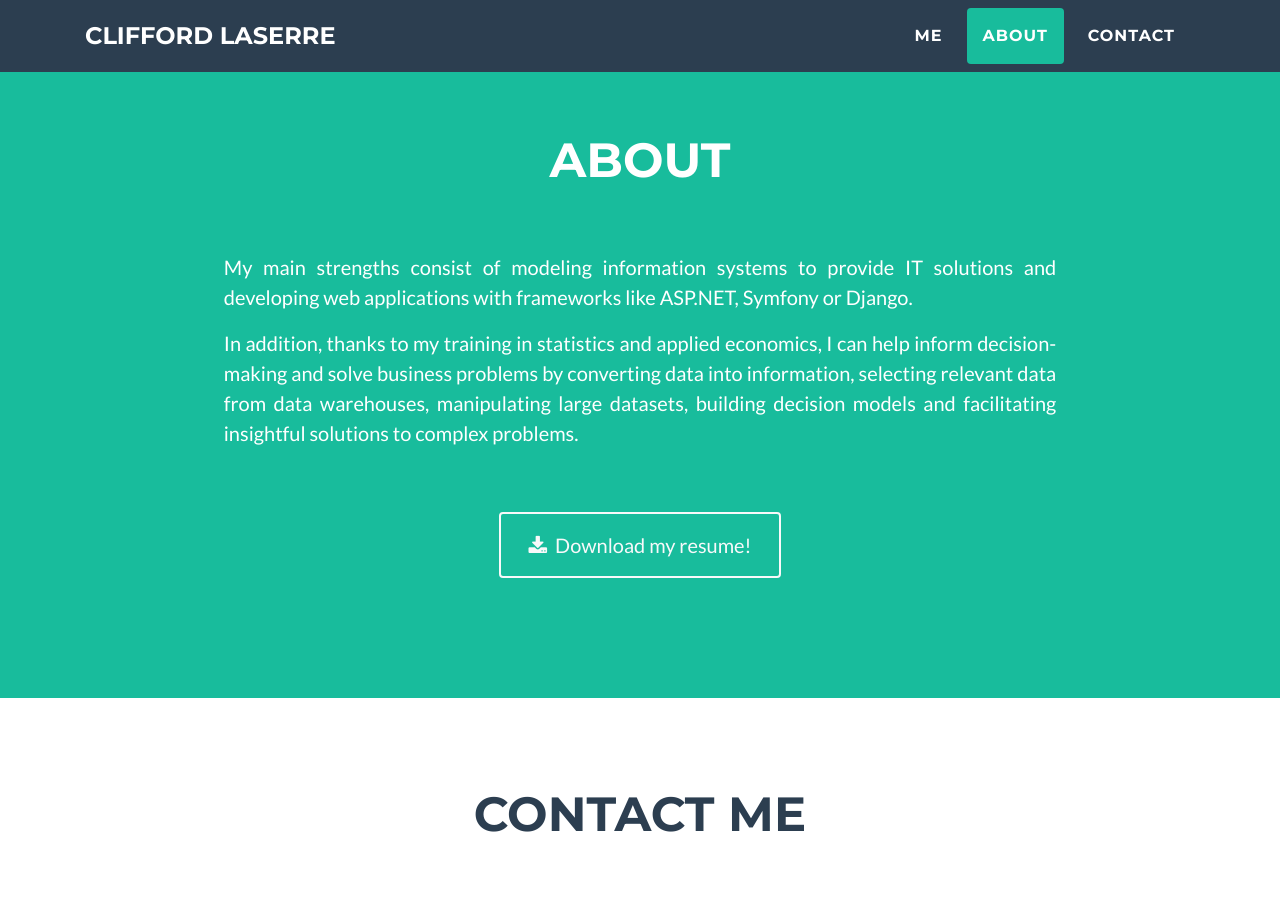
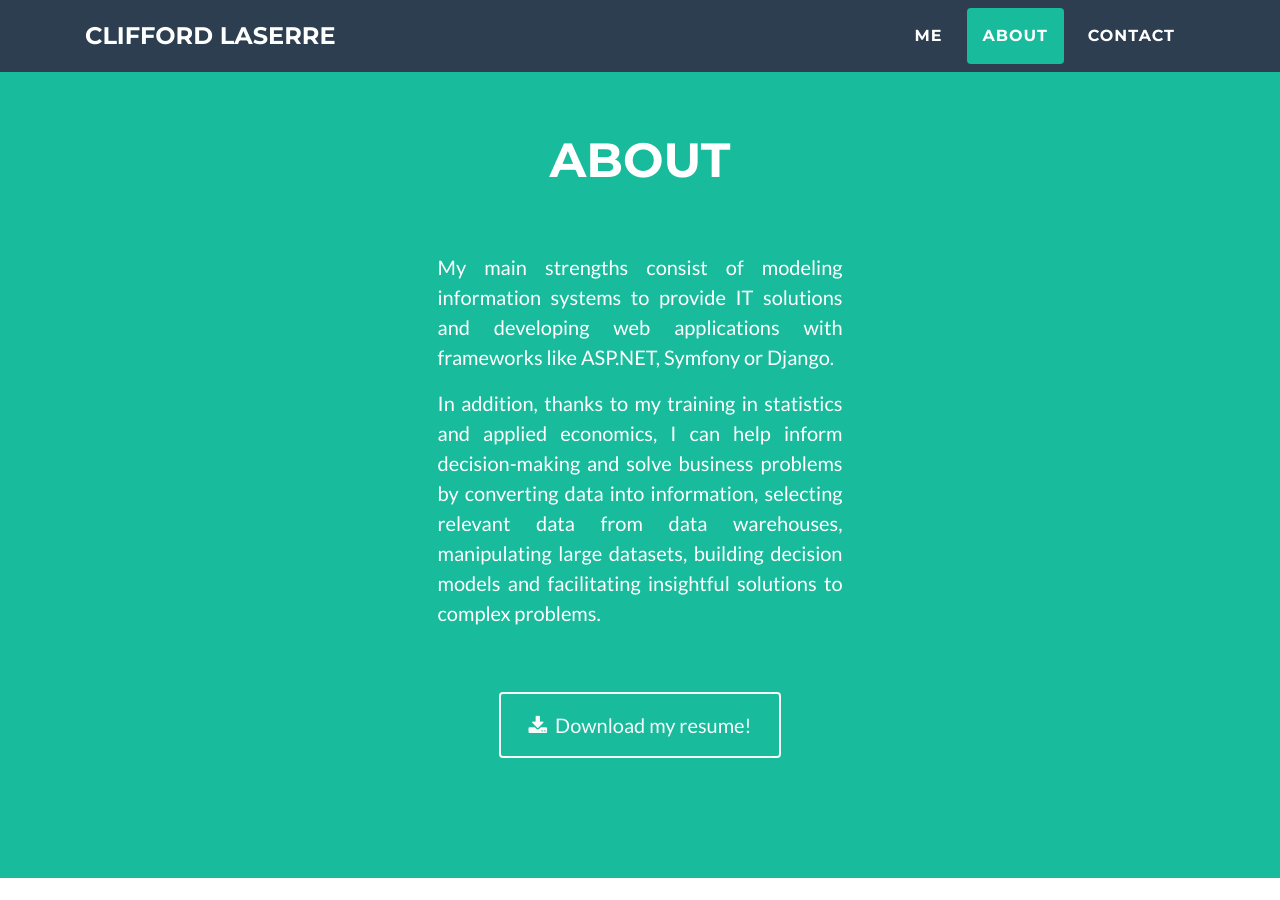
Before and after one commit to claserre9/claserre9.github.io, a Jekyll site: the page built from index.html, in a window 1280 px wide and 900 px high, scrolled down 988 px. Built offline with Jekyll 4.4.1, drawn with Linux system fonts in a browser that asks for light colours.

Commit message:
Update index.html

```diff
--- a/index.html
+++ b/index.html
@@ -53,7 +53,7 @@ layout: default
     <div class="container">
         <h2 class="text-uppercase text-center text-white mb-5">About</h2>
         <div class="row">
-            <div class="col-lg-12 ml-auto my-4">
+            <div class="col-lg-6 mx-auto my-4">
                 <p class="lead text-justify w-75 mx-auto">My main strengths
                     consist of
                     modeling
```
